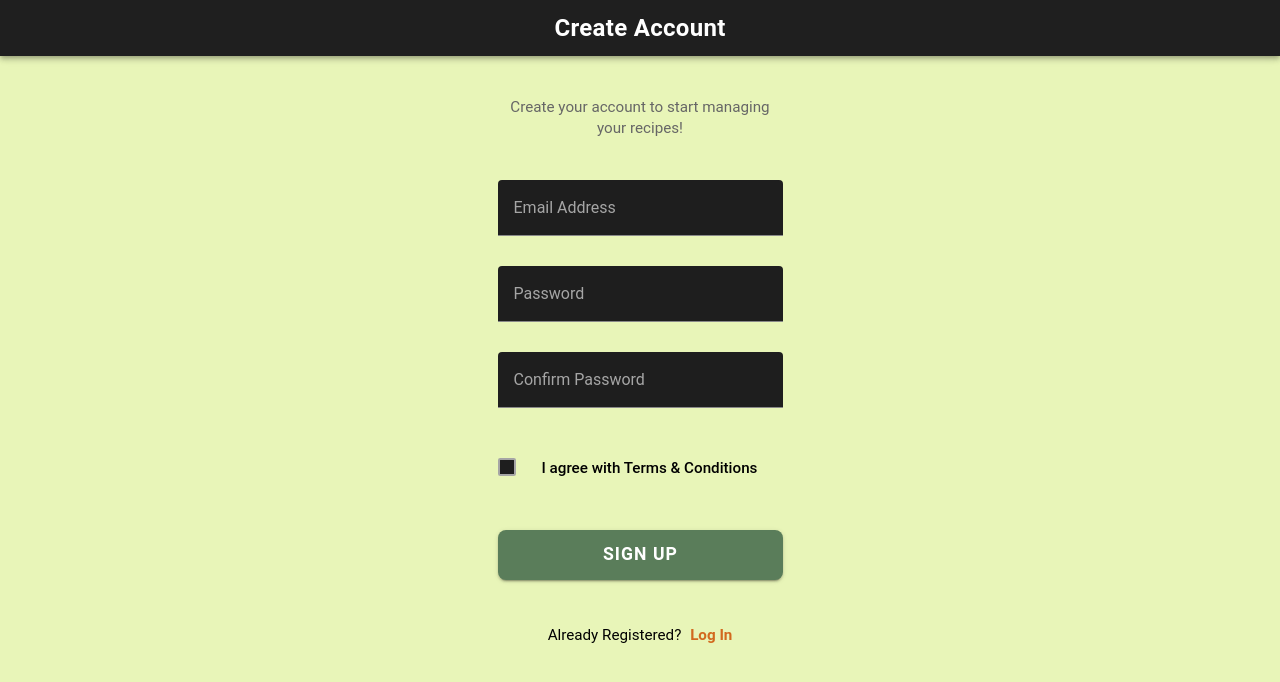
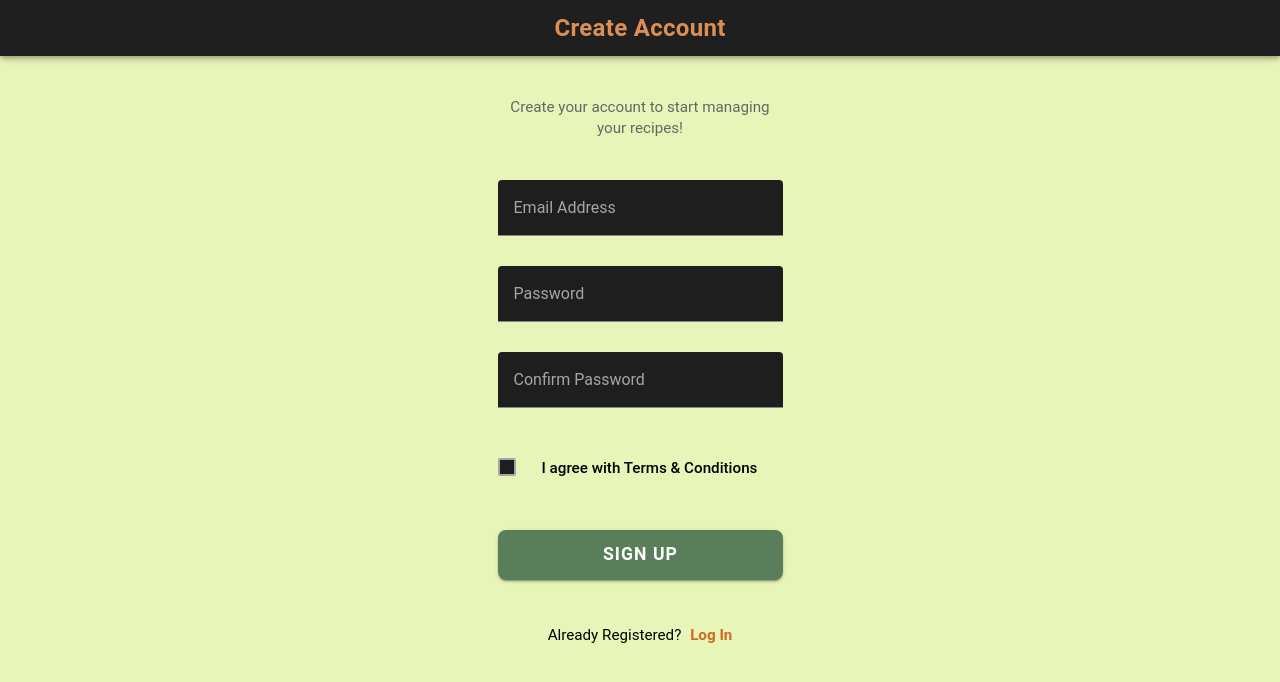
Before and after one commit to konradszulc/Yummify_Labwork6_MADD_Mobile_Team_4, a React (Vite) app: page /Register in a window 1280 px wide. Shown: the top 682 px of the page. Built offline with nearby package versions, Linux system fonts and the light colour scheme; no server answers.

Commit message:
CSS changes

```diff
--- a/src/pages/Register.css
+++ b/src/pages/Register.css
@@ -11,6 +11,7 @@
     font-size: 1.5rem;
     font-weight: bold;
     text-align: center;
+    color: #da8f56;
     margin: 0;
 }
 
@@ -23,7 +24,7 @@
 }
 
 .register-input {
-    --background: #f0f0f5;
+    --background: black;
     --padding-start: 16px;
     --padding-end: 16px;
     --padding-top: 14px;
--- a/src/pages/Search.css
+++ b/src/pages/Search.css
@@ -10,6 +10,7 @@
 .search-title {
     text-align: center;
     width: 100%;
+    color: #da8f56;
     padding-right: 40px;
 }
 
```
Also changed, not shown: 1 other file (tests, documents, lock files or other folders).
